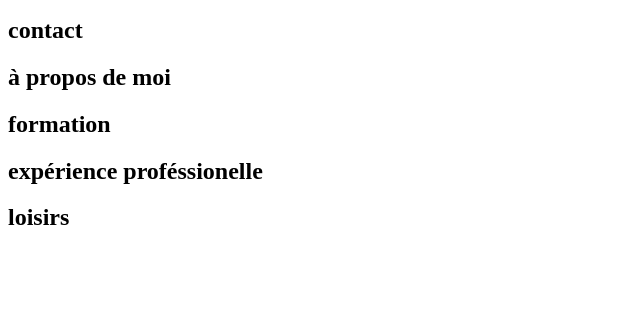
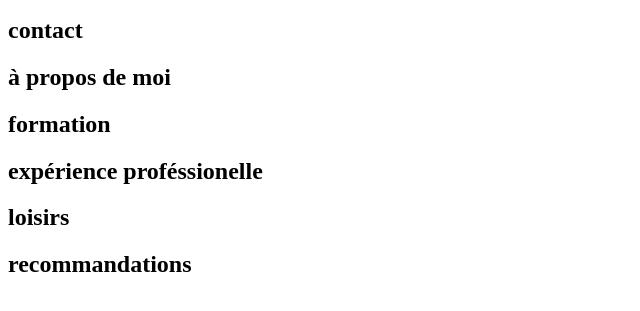
Before and after one commit to monnierlaurent/OC_projet_2, a plain HTML site: page index.html in a window 1280 px wide. Shown: the part 135-446 px from the top of the page, without its empty margins (0-640 px from the left). Drawn offline with Linux system fonts and the light colour scheme.

Commit message:
ajout de 'recommandation' dans footer

```diff
--- a/index.html
+++ b/index.html
@@ -49,7 +49,7 @@
 
             <article>
                 <header>
-                    <h2></h2>
+                    <h2>recommandations</h2>
                 </header>
             </article>
         </footer>
```
